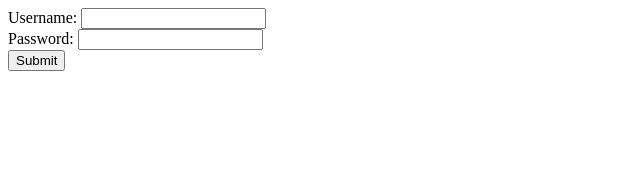
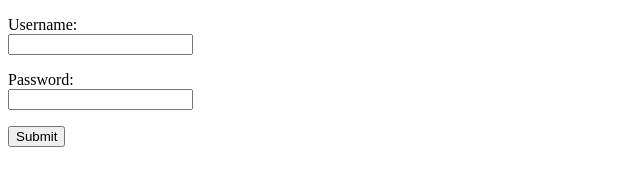
Before and after one commit to crw-rowing/crw-server, a plain HTML site: page static/loginpage.html in a window 1280 px wide. Shown: the whole page, without its empty margins (0-640 px from the left). Drawn offline with Linux system fonts and the light colour scheme.

Commit message:
Changed structure

```diff
--- a/static/loginpage.html
+++ b/static/loginpage.html
@@ -3,16 +3,16 @@
 <head>
 </head>
 <body>
-  <div>
-    <label>Username:</label>
-	<input type="text"/>
-  </div>
-  <div>
-    <label>Password:</label>
-	<input type="text"/>
-  </div>
-  <div>
-  <button type="button">Submit</button>
+  <form>
+	<p>
+		Username:<br>
+		<input type="text"/>
+	</p>
+	<p>
+		Password:<br>
+		<input type="password"/>
+	</p>
+	<button type="button">Submit</button>
   </div>
 </body>
 </html>
```
